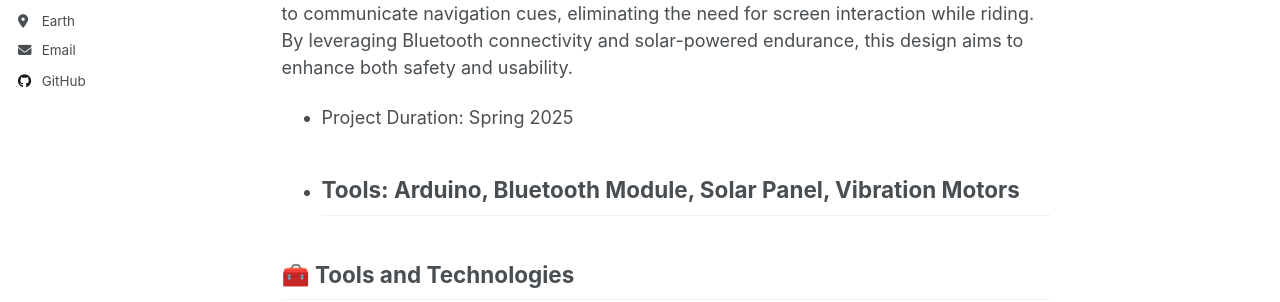
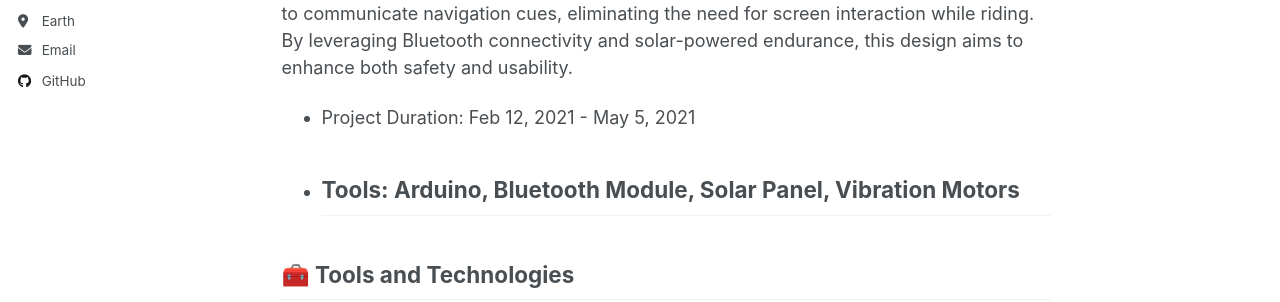
Before and after one commit to somnio-kimm/somnio-kimm.github.io, a Jekyll site: the page built from _portfolio/portfolio-2.md, in a window 1280 px wide and 900 px high. Shown: the part 345-647 px from the top of the window. Built offline with Jekyll 4.4.1, drawn with Linux system fonts in a browser that asks for light colours.

Commit message:
update portfolio

```diff
--- a/_portfolio/portfolio-2.md
+++ b/_portfolio/portfolio-2.md
@@ -7,7 +7,7 @@ collection: portfolio
 📌 Overview
 ---
 This project introduces a wearable, vibration-based navigation device designed for cyclists and skateboarders. The system pairs with a mobile app and uses haptic feedback to communicate navigation cues, eliminating the need for screen interaction while riding. By leveraging Bluetooth connectivity and solar-powered endurance, this design aims to enhance both safety and usability.
-- Project Duration: Spring 2025
+- Project Duration: Feb 12, 2021 - May 5, 2021
 - Tools: Arduino, Bluetooth Module, Solar Panel, Vibration Motors
 ---
 
```
